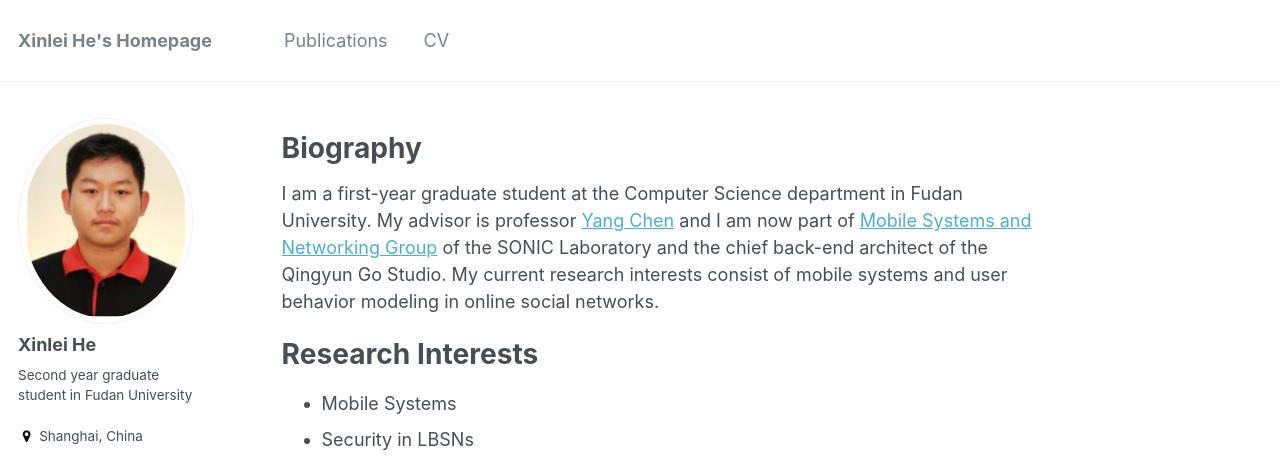
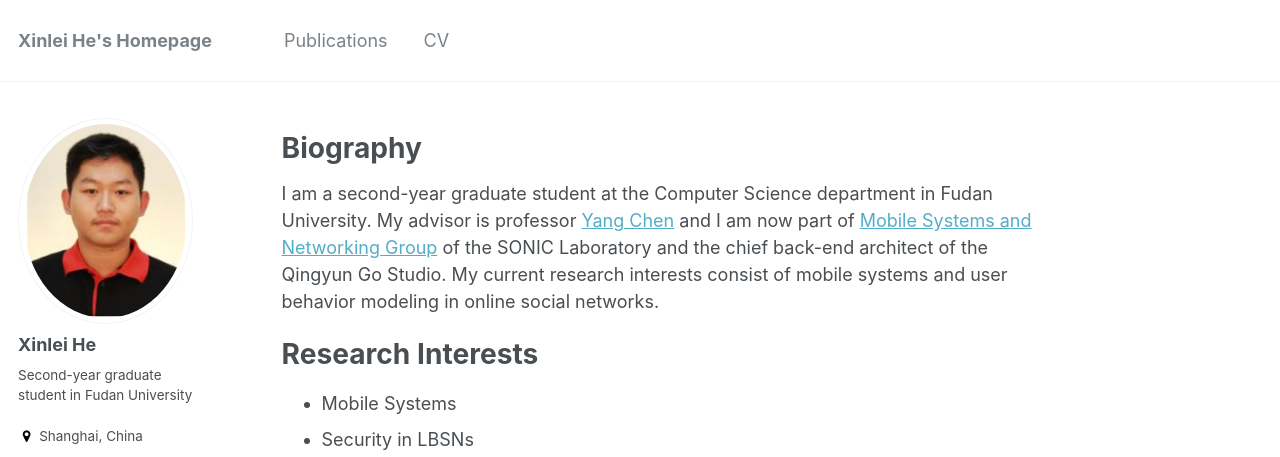
Before and after one commit to xinleihe/xinleihe.github.io, a Jekyll site: the page built from _pages/about.md, in a window 1280 px wide and 1161 px high. Shown: the top 457 px of the window. Built offline with Jekyll 4.4.1, drawn with Linux system fonts in a browser that asks for light colours.

Commit message:
update profile

```diff
--- a/_config.yml
+++ b/_config.yml
@@ -82,7 +82,7 @@ analytics:
 author:
   name             : "Xinlei He"
   avatar           : "profile.png"
-  bio              : "Second year graduate student in Fudan University"
+  bio              : "Second-year graduate student in Fudan University"
   location         : "Shanghai, China"
   employer         :
   googlescholar    :
--- a/_pages/about.md
+++ b/_pages/about.md
@@ -11,7 +11,7 @@ redirect_from:
 
 Biography
 ======
-I am a first-year graduate student at the Computer Science department in Fudan University. My advisor is professor [Yang Chen](https://chenyang03.wordpress.com/) and I am now part of [Mobile Systems and Networking Group](http://fudan-msn.weebly.com/) of the SONIC Laboratory and the chief back-end architect of the Qingyun Go Studio.
+I am a second-year graduate student at the Computer Science department in Fudan University. My advisor is professor [Yang Chen](https://chenyang03.wordpress.com/) and I am now part of [Mobile Systems and Networking Group](http://fudan-msn.weebly.com/) of the SONIC Laboratory and the chief back-end architect of the Qingyun Go Studio.
 My current research interests consist of mobile systems and user behavior modeling in online social networks.
 
 Research Interests
```
